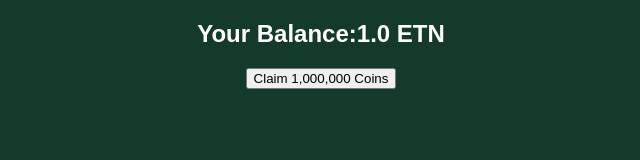
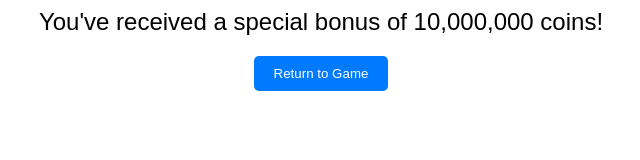
Before and after one commit to abuyes411/etnhack, a plain HTML site: page index.html in a window 1280 px wide. Shown: the whole page, without its empty margins (319-959 px from the left). Drawn offline with Linux system fonts and the light colour scheme.

Commit message:
Update index.html

```diff
--- a/index.html
+++ b/index.html
@@ -1,31 +1,43 @@
 <!DOCTYPE html>
+<html>
 <head>
-  <meta charset="UTF-8">
-  <meta name="viewport" content="width=device-width, initial-scale=1.0">
-  <title>ETN Coin Airdrop Game</title>
+  <title>Secret Bonus</title>
   <style>
     body {
       font-family: Arial, sans-serif;
-      background-color: #133A2A;
+      text-align: center;
+    }
+
+    #bonus-message {
+      font-size: 24px;
+      margin-bottom: 20px;
+    }
+
+    #return-button {
+      padding: 10px 20px;
+      background-color: #007bff;
       color: white;
-      text-align: center;
+      border: none;
+      border-radius: 5px;
+      cursor: pointer;
     }
   </style>
 </head>
 <body>
-  <h2>Your Balance:<span id="coinBalance">1.0 ETN</span></h2>
-  <button id="claimButton">Claim 1,000,000 Coins</button>
+  <div id="bonus-message">You've received a special bonus of 10,000,000 coins!</div>
+
+  <button id="return-button">Return to Game</button>
 
   <script>
-    const coinBalanceEl = document.getElementById('coinBalance');
-    const claimButton = document.getElementById('claimButton');
+    const bonusAmount = 10000000;
+    const currentBalance = parseInt(localStorage.getItem('balance')) || 0;
+    const newBalance = currentBalance + bonusAmount;
+    localStorage.setItem('balance', newBalance);
 
-    claimButton.addEventListener('click', function() {
-      let currentBalance = parseFloat(localStorage.getItem('balance')) || 0;
-      const claimAmount = 1000000;
-      currentBalance += claimAmount;
-      localStorage.setItem('balance', currentBalance);
-      coinBalanceEl.textContent = `${currentBalance.toFixed(1)} ETN`;
+    const returnButton = document.getElementById('return-button');
+    returnButton.addEventListener('click', () => {
+      window.location.href = 'https://etndrop.netlify.app/index.html';
     });
   </script>
 </body>
+</html>
```
